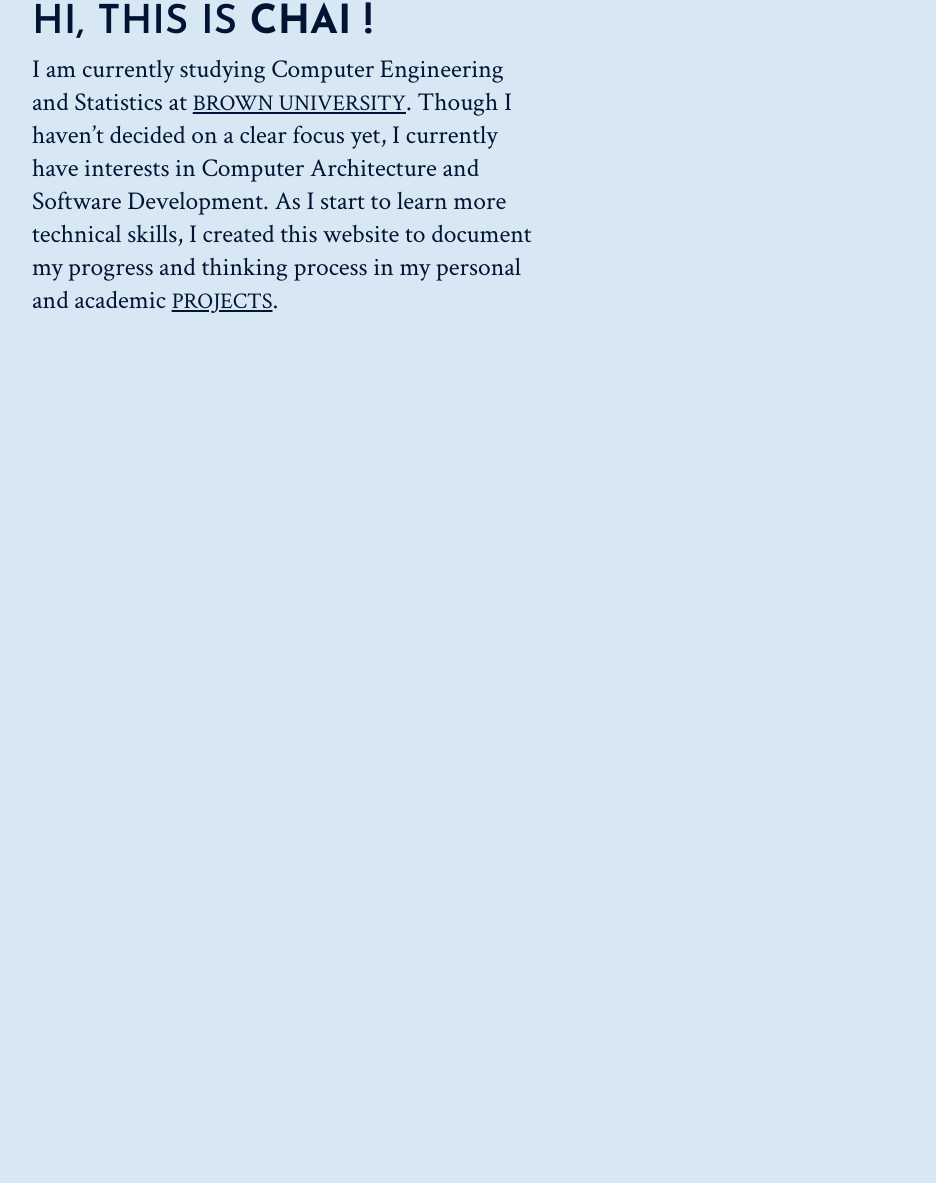
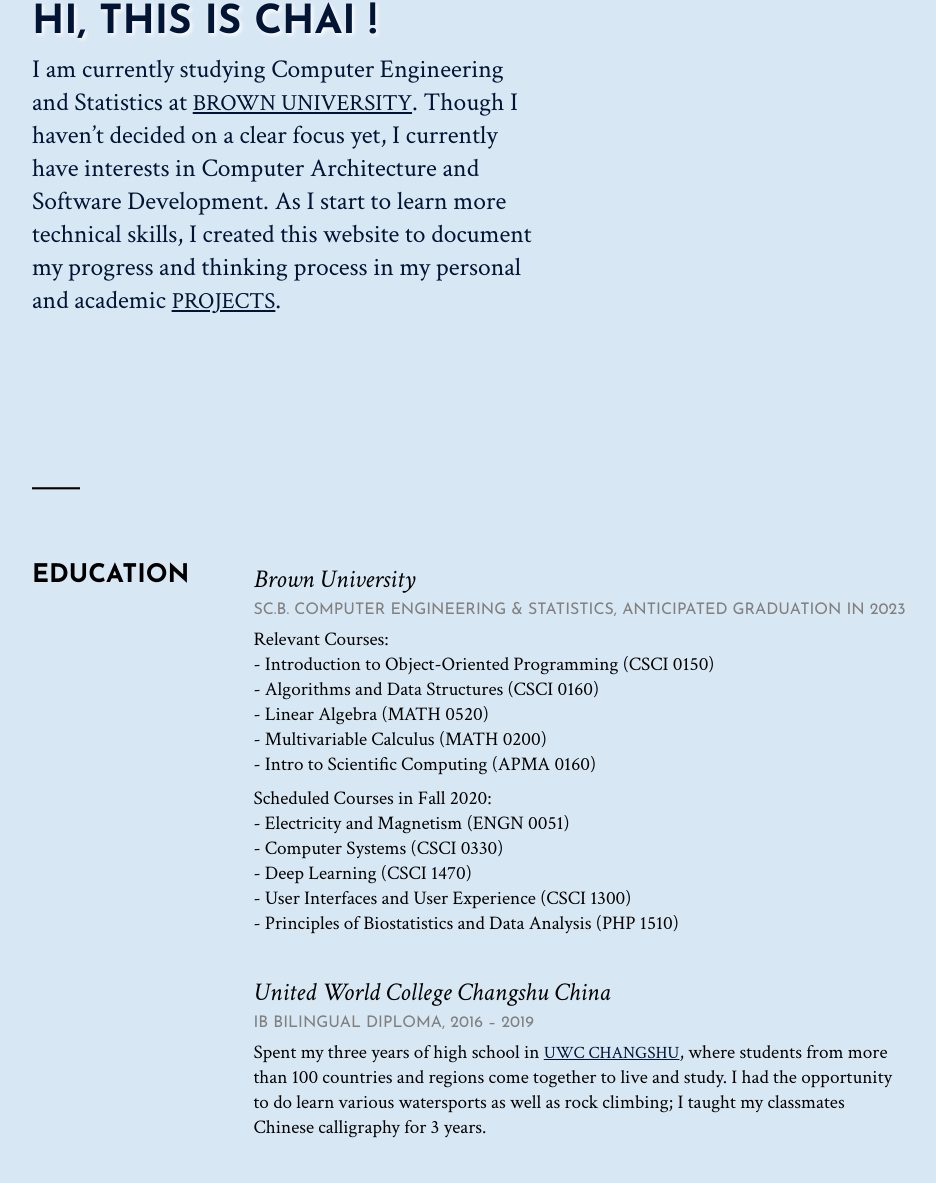
Before and after one commit to chaixinzhe2000/personal_website, a plain HTML site: page index.html in a window 1280 px wide. Shown: the part 420-1603 px from the top of the page, without its empty margins (104-1040 px from the left). Before the commit the page ends 800 px from the top, so only its background shows below. Drawn offline with Linux system fonts and the light colour scheme.

Commit message:
finished one block

```diff
--- a/css/style.scss
+++ b/css/style.scss
@@ -41,15 +41,27 @@
 	color: $navy;
 }
 
+.navbar-text:hover {
+	color: grey;
+}
+
 #github-icon {
 	height: 1.6rem;
 	margin-top: 4px;
+}
+
+#github-icon:hover {
+	filter: invert(56%) sepia(0%) saturate(0%) hue-rotate(135deg) brightness(90%) contrast(80%);
 }
 
 #linkedin-icon {
 	height: 1.5rem;
 	margin-bottom: 1.5px;
 	fill: $paleblue;
+}
+
+#linkedin-icon:hover {
+	filter: invert(56%) sepia(0%) saturate(0%) hue-rotate(135deg) brightness(90%) contrast(80%);
 }
 
 #greetings-wrapper {
@@ -62,13 +74,16 @@
 
 #greetings-heading {
 	font-family: 'Josefin Sans', sans-serif;
-	font-weight: 600;
+	font-weight: 800;
 	font-size: 2.5rem;
+	color: $navy;
+	text-shadow: 2px 2px 4px #ffffff;
 }
 
 #greetings-text {
 	margin-top: 10px;
 	font-family: 'Crimson Text', serif;
+	color: $navy;
 	font-size: 1.6rem;
 }
 
@@ -79,7 +94,8 @@
 
 .link {
 	text-decoration: underline;
-	font-size: 1.4rem;
+	font-size: 90%;
+	text-transform: uppercase;
 }
 
 @media (max-width: 880px) {
@@ -90,3 +106,51 @@
 		width: 80%;
 	}
 }
+
+.section-wrapper {
+	margin-left: 10vw;
+}
+
+.division-line {
+	margin-top: 20vh;
+	margin-bottom: 5vh;
+	font-family: 'Inter', sans-serif;
+	font-size: 1rem;
+	font-weight: 800;
+}
+
+.content-wrapper-flex {
+	display: flex;
+}
+
+.h1 {
+	font-family: 'Josefin Sans', sans-serif;
+	font-size: 1.6rem;
+	font-weight: 800;
+	margin-right: 5vw;
+}
+
+.subject-title {
+	font-family: 'Crimson Text', serif;
+	font-style: italic;
+	font-size: 1.6rem;
+	margin-bottom: -10px;
+}
+
+.fineprint {
+	color: grey;
+	text-transform: uppercase;
+	font-family: 'Josefin Sans', sans-serif;
+	font-weight: 300;
+	margin-bottom: -10px;
+}
+
+.supplement-text {
+	width: 70%;
+	font-size: 1.2rem;
+	font-family: 'Crimson Text', serif;
+}
+
+.items {
+	margin-bottom: 5vh;
+}
--- a/index.html
+++ b/index.html
@@ -22,7 +22,7 @@
 		<a href="index.html" class="headtitle"> <img id="signature" src="./images/signature.png" alt="signature"> </a>
 		<div class="nav-bar">
 			<a href="index.html" class="navbar-text">PROJECTS</a>
-			<a href="index.html" class="navbar-text">PHOTOGRAPHY</a>
+			<a href="https://www.chai.photography/" class="navbar-text">PHOTOGRAPHY</a>
 			<div>
 				<a href="https://github.com/chaixinzhe2000" class="navbar-text"> <img src="./images/github.svg"
 						alt="GitHub" id="github-icon"> </a>
@@ -43,6 +43,44 @@
 			personal and academic <a href="projects.html" class="link">PROJECTS</a>.
 		</div>
 	</div>
+	<div class="section-wrapper">
+		<p class="division-line">&#8212;&#8212;&#8212;</p>
+		<div class="content-wrapper-flex">
+			<p class="h1">EDUCATION</p>
+			<div class="all-items">
+				<div class="items">
+					<p class="subject-title">Brown University</p>
+					<p class="fineprint">Sc.B. Computer Engineering & Statistics, Anticipated Graduation in 2023</p>
+					<p class="supplement-text">
+						Relevant Courses: </br>
+						- Introduction to Object-Oriented Programming (CSCI 0150) </br>
+						- Algorithms and Data Structures (CSCI 0160)</br>
+						- Linear Algebra (MATH 0520)</br>
+						- Multivariable Calculus (MATH 0200)</br>
+						- Intro to Scientific Computing (APMA 0160)</br>
+					</p>
+					<p class="supplement-text" style="margin-top: -10px">
+						Scheduled Courses in Fall 2020:</br>
+						- Electricity and Magnetism (ENGN 0051)</br>
+						- Computer Systems (CSCI 0330)</br>
+						- Deep Learning (CSCI 1470)</br>
+						- User Interfaces and User Experience (CSCI 1300)</br>
+						- Principles of Biostatistics and Data Analysis (PHP 1510)</br>
+					</p>
+				</div>
+
+				<div class="items">
+					<p class="subject-title">United World College Changshu China</p>
+					<p class="fineprint">IB Bilingual Diploma, 2016 – 2019</p>
+					<p class="supplement-text">
+						Spent my three years of high school in <a class="link" href="https://www.uwc.org/">UWC Changshu</a>, where students from more than 100 countries
+						and regions come together to live and study. I had the opportunity to do learn various
+						watersports as well as rock climbing; I taught my classmates Chinese calligraphy for 3 years.
+					</p>
+				</div>
+			</div>
+		</div>
+	</div>
 </body>
 
 </html>
```
Also changed, not shown: css/style.css, 1 other file.
